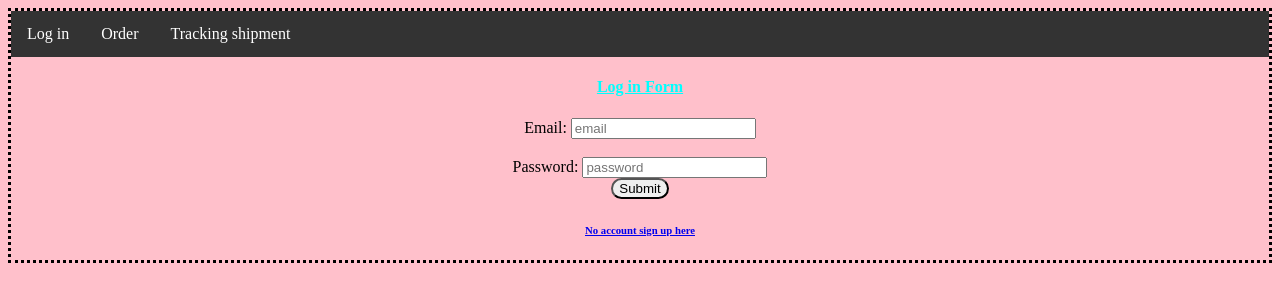
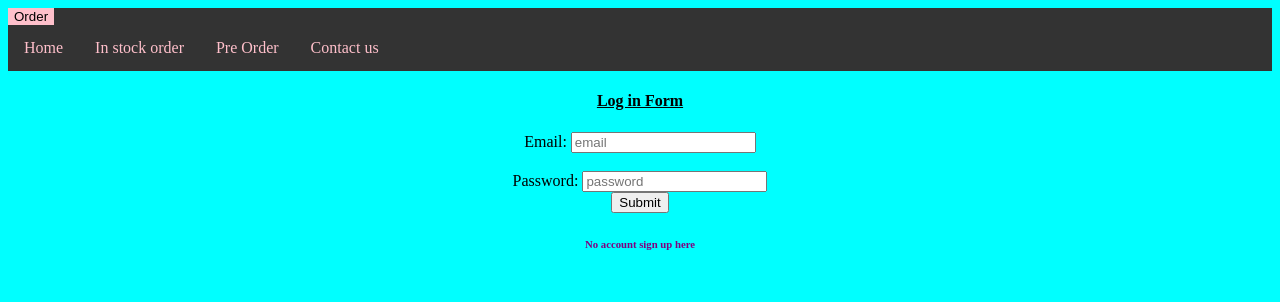
Before and after one commit to phanna16832/phanna168, a plain HTML site: page login.html in a window 1280 px wide. Drawn offline with Linux system fonts and the light colour scheme.

Commit message:
update1.003

```diff
--- a/login.html
+++ b/login.html
@@ -2,16 +2,20 @@
 <html lang="en">
 <head>
     <title>Log in</title>
-    <link rel="stylesheet" href="login.css">
+    <link rel="stylesheet" href="index.css">
 </head>
 <body>
-    <nav class="nav">
-        <ul>
-            <li><a href="login.html">Log in</a></li>
-            <li><a href="#Order"> Order</a></li>
-            <li><a href="#Trackingshipment">Tracking shipment</a></li>
-        </ul>
+    <div class="navbar">
+        <nav>
+        <div class="dropdown">
+        <button> Order</button>
+        <a href="index.html" class="home">Home</a>
+        <a href="#In stock order"> In stock order</a> <!--in stock nav-->
+        <a href="#Pre order">Pre Order</a> <!--pre ordeer-->
+        <a href="login.html">Contact us</a>
+        </div>
     </nav>
+    </div>
     <h4><u>Log in Form</h4></u>
     <div class="login">
         <form>
```
